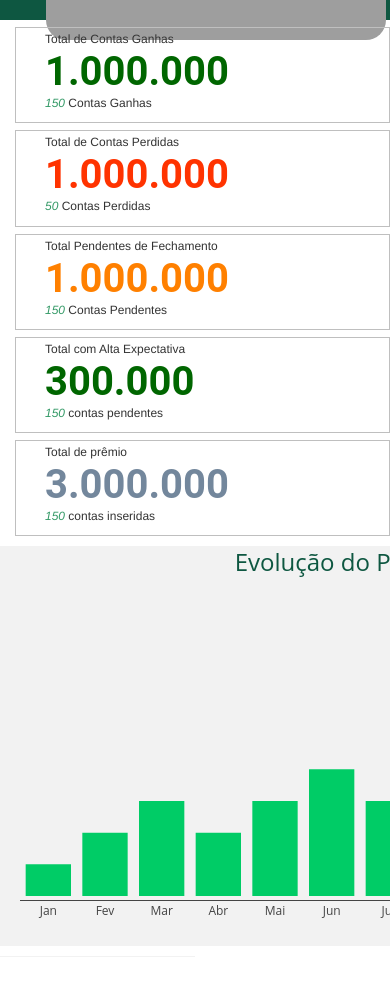
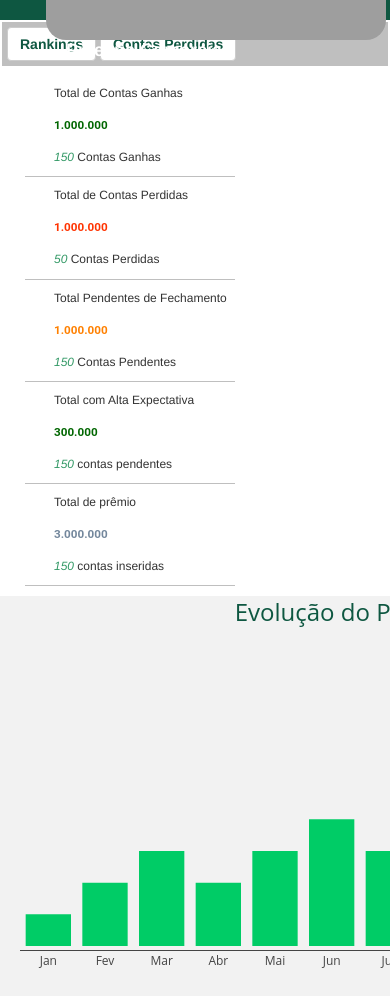
Before and after one commit to nicolasmelo1/berkley, a Django app: page /dashboard/ in a window 390 px wide; the page is wider, and only the part inside the window is pictured. Shown: the part 121-1117 px from the top of that part. Before the commit the page ends 1078 px from the top of that part, so only its background shows below. Run offline with Django 3.2, Linux system fonts and the light colour scheme; some libraries are stand-ins or nearby versions; grey boxes are pictures that could not be loaded.

Commit message:
Criamos o primeiro grafico e estamos acertando a responsividade da pagina de dashboard

```diff
--- a/templates/dashboard/includes/dashboard_include.html
+++ b/templates/dashboard/includes/dashboard_include.html
@@ -1,42 +1,41 @@
 {% block content %}
+<div class="bs-example-popovers" style="background-color: #bfbfbf; border: 2px solid#ffffff; margin-bottom: 7px">
+    <button type="button" class="btn btn-default" data-container="body" data-toggle="popover" data-placement="right" style="color: #0e5741; margin-bottom: 5px; margin-top: 5px; margin-left: 5px"><strong>Rankings</strong></button>
+    <button type="button" class="btn btn-default" data-container="body" data-toggle="popover" data-placement="top" style="color: #0e5741"><strong>Contas Perdidas</strong></button>
+</div>
 
 <div class="row">
-    <div class="col-sm-2" style="border: 1px solid#bfbfbf; margin-left: 30px; margin-right: 15px; margin-top: 7px">
+    <div class="col-md-2 col-sm-4 col-xs-6" style="border-bottom: 1px solid#bfbfbf; margin-left: 40px; margin-right: 1px; margin-top: 7px">
         <span class="count_top text-nowrap" style="font-size:12px; margin-left: 14px"> Total de Contas Ganhas</span>
-        <div class="count" style="font-size: 40px; line-height: 47px; font-weight: 600; color: #006600; margin-left: 14px; font-family: Roboto,Arial,sans-serif">1.000.000</div>
+        <div class="count" style="font-size:3vw; line-height: 47px; font-weight: 600; color: #006600; margin-left: 14px; font-family: Roboto,Arial,sans-serif">1.000.000</div>
         <p class="count_bottom" style="font-size: 12px; margin-left: 14px"><i class="green" style="color: #339966">150 </i> Contas Ganhas</p>
     </div>
-    <div class="col-sm-2" style="border: 1px solid#bfbfbf; margin-left: 30px; margin-right: 15px; margin-top: 7px">
+    <div class="col-md-2 col-sm-4 col-xs-6" style="border-bottom: 1px solid#bfbfbf; margin-left: 40px; margin-right: 1px; margin-top: 7px">
         <span class="count_top text-nowrap" style="font-size:12px; margin-left: 14px"> Total de Contas Perdidas</span>
-        <div class="count" style="font-size: 40px; line-height: 47px; font-weight: 600; color: #ff3300; margin-left: 14px; font-family: Roboto,Arial,sans-serif">1.000.000</div>
+        <div class="count" style="font-size:3vw; line-height: 47px; font-weight: 600; color: #ff3300; margin-left: 14px; font-family: Roboto,Arial,sans-serif">1.000.000</div>
         <p class="count_bottom" style="font-size: 12px; margin-left: 14px"><i class="green" style="color: #339966">50 </i> Contas Perdidas</p>
     </div>
-    <div class="col-sm-2" style="border: 1px solid#bfbfbf; margin-left: 30px; margin-right: 15px; margin-top: 7px">
+    <div class="col-md-2 col-sm-4 col-xs-6" style="border-bottom: 1px solid#bfbfbf; margin-left: 40px; margin-right: 1px; margin-top: 7px">
         <span class="count_top text-nowrap" style="font-size:12px; margin-left: 14px"> Total Pendentes de Fechamento</span>
-        <div class="count" style="font-size: 40px; line-height: 47px; font-weight: 600; color: #ff8000; margin-left: 14px; font-family: Roboto,Arial,sans-serif">1.000.000</div>
+        <div class="count" style="font-size:3vw; line-height: 47px; font-weight: 600; color: #ff8000; margin-left: 14px; font-family: Roboto,Arial,sans-serif">1.000.000</div>
         <p class="count_bottom" style="font-size: 12px; margin-left: 14px"><i class="green" style="color: #339966">150 </i> Contas Pendentes</p>
     </div>
-    <div class="col-sm-2" style="border: 1px solid#bfbfbf; margin-left: 30px; margin-right: 15px; margin-top: 7px">
+    <div class="col-md-2 col-sm-4 col-xs-6" style="border-bottom: 1px solid#bfbfbf; margin-left: 40px; margin-right: 1px; margin-top: 7px">
         <span class="count_top text-nowrap" style="font-size:12px; margin-left: 14px"> Total com Alta Expectativa</span>
-        <div class="count" style="font-size: 40px; line-height: 47px; font-weight: 600; color: #006600; margin-left: 14px; font-family: Roboto,Arial,sans-serif">300.000</div>
+        <div class="count" style="font-size:3vw; line-height: 47px; font-weight: 600; color: #006600; margin-left: 14px; font-family: Roboto,Arial,sans-serif">300.000</div>
         <p class="count_bottom" style="font-size: 12px; margin-left: 14px"><i class="green" style="color: #339966">150 </i> contas pendentes</p>
     </div>
-    <div class="col-sm-2" style="border: 1px solid#bfbfbf; margin-left: 30px; margin-right: 15px; margin-top: 7px">
+    <div class="col-md-2 col-sm-4 col-xs-6" style="border-bottom: 1px solid#bfbfbf; margin-left: 40px; margin-right: 25px; margin-top: 7px">
         <span class="count_top text-nowrap" style="font-size:12px; margin-left: 14px"> Total de prêmio</span>
-        <div class="count" style="font-size: 40px; line-height: 47px; font-weight: 600; color: #73879C; margin-left: 14px; font-family: Roboto,Arial,sans-serif">3.000.000</div>
+        <div class="count" style="font-size:3vw; line-height: 47px; font-weight: 600; color: #73879C; margin-left: 14px; font-family: Roboto,Arial,sans-serif">3.000.000</div>
         <p class="count_bottom" style="font-size: 12px; margin-left: 14px"><i class="green" style="color: #339966">150 </i> contas inseridas</p>
     </div>
 </div>
 
 <div class="row">
-    <div class="col-sm-6" style="margin-top: 10px; background-color: #f2f2f2">
+    <div class="col-md-6 col-sm-2 col-xs-6" style="margin-top: 10px; background-color: #f2f2f2">
         <div id="myDiv"></div>
     </div>
-
-    <div class="col-md-6 col-sm-2 col-xs-6 tile_stats_count" style="margin-top: 10px; background-color: #f2f2f2">
-        <div id="myDiv2"></div>
-    </div>
-</div>
 
 
     {% include 'dashboard/includes/dashboard_scripts.html' %}
--- a/templates/dashboard/includes/dashboard_scripts.html
+++ b/templates/dashboard/includes/dashboard_scripts.html
@@ -1,6 +1,7 @@
 {% block content %}
 <!-- Chart code -->
 <script>
+
 var myPlot = document.getElementById('myDiv'),
     x = ['Jan', 'Fev', 'Mar', 'Abr', 'Mai', 'Jun', 'Jul', 'Ago', 'Set', 'Out', 'Nov', 'Dez'],
     y = [1, 2, 3, 2, 3, 4, 3, 6, 7, 8, 9, 3],
@@ -14,7 +15,7 @@ var layout = {
   title:'Evolução do Pipeline',
   titlefont:{color: '#0e5741', size: 24 },
   hovermode:'closest',
-  autosize: false,
+  autosize: true,
   width: 700,
   height: 400,
   margin: {
@@ -78,5 +79,6 @@ myPlot.on('plotly_unhover', function(data){
   Plotly.restyle('myDiv', update, [tn]);
 });
 
+
 </script>
 {% endblock %}
```
Also changed, not shown: db.sqlite3.
